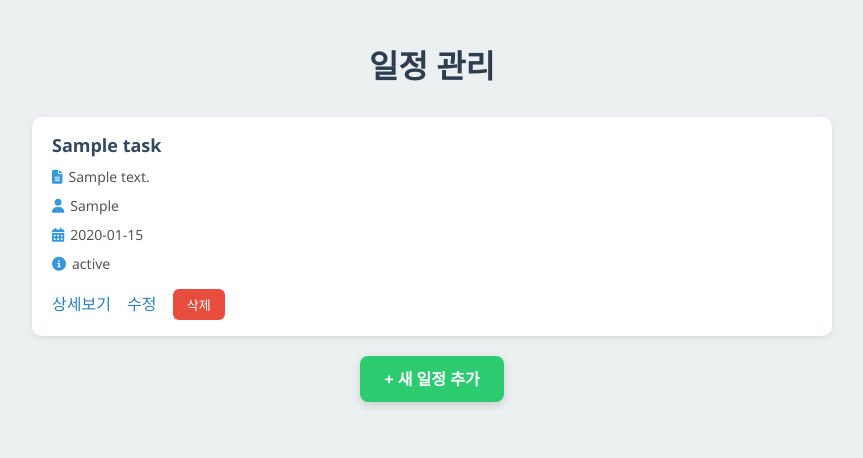
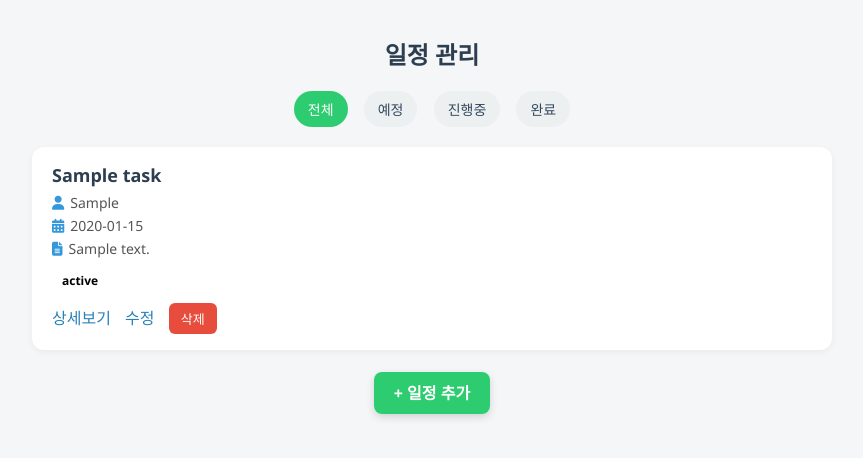
Before and after one commit to parkgunu/schedule_web, a Flask app: a page that uses templates/index.html in a window 1280 px wide. Shown: the top 458 px of the page, without its empty margins (208-1071 px from the left). Run offline with Flask 3, Linux system fonts and the light colour scheme; tables that the repository leaves empty hold one stand-in row (values such as "Sample post").

Commit message:
feat: filter by status and redesign index page

```diff
--- a/app.py
+++ b/app.py
@@ -28,11 +28,16 @@ def init_db():
 # 메인 페이지
 @app.route('/')
 def index():
+    filter_status = request.args.get('status')
     with sqlite3.connect(DB_PATH) as conn:
         c = conn.cursor()
-        c.execute("SELECT * FROM tasks ORDER BY date ASC")
+        if filter_status and filter_status != '전체':
+            c.execute("SELECT * FROM tasks WHERE status = ? ORDER BY date ASC", (filter_status,))
+        else:
+            c.execute("SELECT * FROM tasks ORDER BY date ASC")
         tasks = c.fetchall()
-    return render_template('index.html', tasks=tasks)
+    return render_template('index.html', tasks=tasks, current_filter=filter_status or '전체')
+
 
 # 일정 등록
 @app.route('/add', methods=['GET', 'POST'])
--- a/templates/index.html
+++ b/templates/index.html
@@ -1,43 +1,69 @@
 <!DOCTYPE html>
 <html lang="ko">
 <head>
-  <meta charset="UTF-8">
-  <meta name="viewport" content="width=device-width, initial-scale=1.0">
+  <meta charset="UTF-8" />
+  <meta name="viewport" content="width=device-width, initial-scale=1.0" />
   <title>일정 관리</title>
-  <link rel="stylesheet" href="https://cdnjs.cloudflare.com/ajax/libs/font-awesome/6.5.0/css/all.min.css">
+  <link rel="stylesheet" href="https://cdnjs.cloudflare.com/ajax/libs/font-awesome/6.5.0/css/all.min.css" />
   <style>
     body {
       font-family: 'Segoe UI', sans-serif;
       padding: 20px;
+      background: #f4f6f8;
       max-width: 800px;
       margin: auto;
-      background: #ecf0f1;
     }
 
     h1 {
       text-align: center;
+      font-size: 24px;
       color: #2c3e50;
-      margin-bottom: 30px;
+      margin-bottom: 20px;
+    }
+
+    .filters {
+      text-align: center;
+      margin-bottom: 20px;
+    }
+
+    .filters a {
+      display: inline-block;
+      margin: 0 6px;
+      padding: 8px 14px;
+      font-size: 14px;
+      border-radius: 20px;
+      background-color: #ecf0f1;
+      text-decoration: none;
+      color: #34495e;
+      transition: 0.2s;
+    }
+
+    .filters a.active {
+      background-color: #2ecc71;
+      color: white;
     }
 
     .task {
       background: white;
-      border-radius: 10px;
+      border-radius: 12px;
       padding: 16px 20px;
-      margin-bottom: 14px;
-      box-shadow: 0 2px 6px rgba(0, 0, 0, 0.08);
-      display: flex;
-      flex-direction: column;
-      gap: 10px;
+      margin-bottom: 16px;
+      box-shadow: 0 2px 6px rgba(0, 0, 0, 0.05);
     }
 
     .task h3 {
-      margin: 0;
+      margin: 0 0 6px 0;
       font-size: 18px;
-      color: #34495e;
+      color: #2c3e50;
     }
 
-    .meta-line {
+    .task p {
+      margin: 4px 0;
+      font-size: 14px;
+      color: #555;
+    }
+
+    .meta {
       display: flex;
       align-items: center;
       gap: 6px;
@@ -45,37 +71,42 @@
       color: #555;
     }
 
-    .meta-line i {
+    .meta i {
       color: #3498db;
     }
 
+    .status-badge {
+      display: inline-block;
+      padding: 4px 10px;
+      font-size: 12px;
+      border-radius: 20px;
+      font-weight: bold;
+      margin-top: 6px;
+    }
+
+    .status-예정 { background-color: #f1c40f; color: white; }
+    .status-진행중 { background-color: #3498db; color: white; }
+    .status-완료 { background-color: #2ecc71; color: white; }
+
     .buttons {
-      margin-top: 6px;
+      margin-top: 10px;
     }
 
     .buttons a {
       color: #2980b9;
+      margin-right: 10px;
       text-decoration: none;
-      margin-right: 12px;
       font-weight: 500;
-    }
-
-    .buttons a:hover {
-      text-decoration: underline;
     }
 
     .buttons button {
       background-color: #e74c3c;
       color: white;
       border: none;
-      padding: 6px 14px;
+      padding: 6px 12px;
       font-size: 13px;
       border-radius: 6px;
       cursor: pointer;
-    }
-
-    .buttons button:hover {
-      background-color: #c0392b;
     }
 
     .nav {
@@ -86,29 +117,31 @@
     .nav a {
       background-color: #2ecc71;
       color: white;
-      padding: 12px 24px;
+      padding: 10px 20px;
       border-radius: 8px;
       text-decoration: none;
       font-weight: bold;
       box-shadow: 0 3px 8px rgba(0,0,0,0.15);
-    }
-
-    .nav a:hover {
-      background-color: #27ae60;
     }
   </style>
 </head>
 <body>
   <h1>일정 관리</h1>
 
+  <div class="filters">
+    {% for label in ['전체', '예정', '진행중', '완료'] %}
+      <a href="/?status={{ label }}" class="{{ 'active' if current_filter == label else '' }}">{{ label }}</a>
+    {% endfor %}
+  </div>
+
   {% if tasks %}
     {% for task in tasks %}
     <div class="task">
       <h3>{{ task[1] }}</h3>
-      <div class="meta-line"><i class="fa-solid fa-file-lines"></i> {{ task[2] }}</div>
-      <div class="meta-line"><i class="fa-solid fa-user"></i> {{ task[3] }}</div>
-      <div class="meta-line"><i class="fa-solid fa-calendar-days"></i> {{ task[4] }}</div>
-      <div class="meta-line"><i class="fa-solid fa-circle-info"></i> {{ task[5] }}</div>
+      <p class="meta"><i class="fa-solid fa-user"></i> {{ task[3] }}</p>
+      <p class="meta"><i class="fa-solid fa-calendar-days"></i> {{ task[4] }}</p>
+      <p class="meta"><i class="fa-solid fa-file-lines"></i> {{ task[2] }}</p>
+      <span class="status-badge status-{{ task[5] }}">{{ task[5] }}</span>
       <div class="buttons">
         <a href="/detail/{{ task[0] }}">상세보기</a>
         <a href="/edit/{{ task[0] }}">수정</a>
@@ -123,7 +156,7 @@
   {% endif %}
 
   <div class="nav">
-    <a href="/add">+ 새 일정 추가</a>
+    <a href="/add">+ 일정 추가</a>
   </div>
 </body>
 </html>
```
